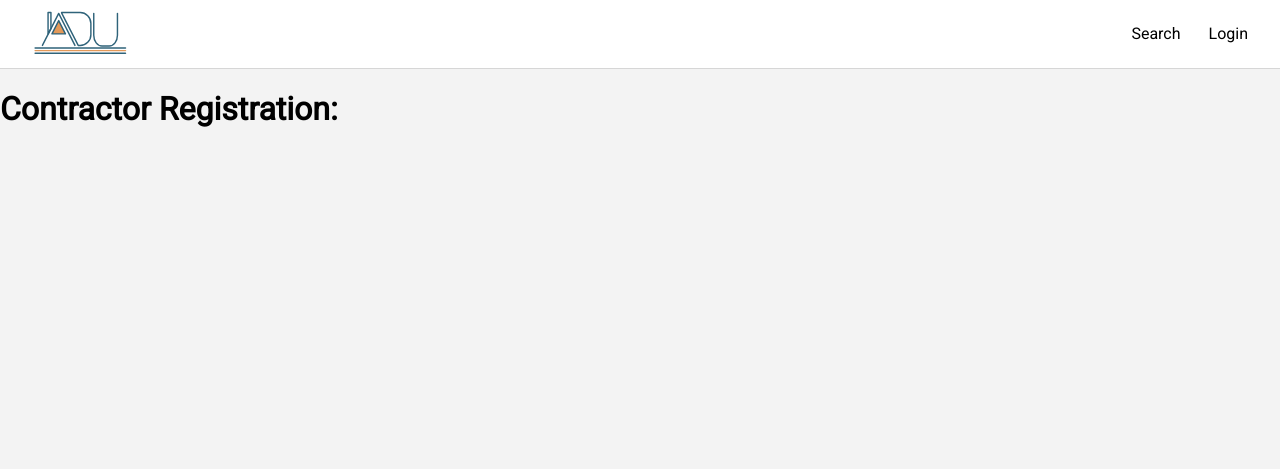
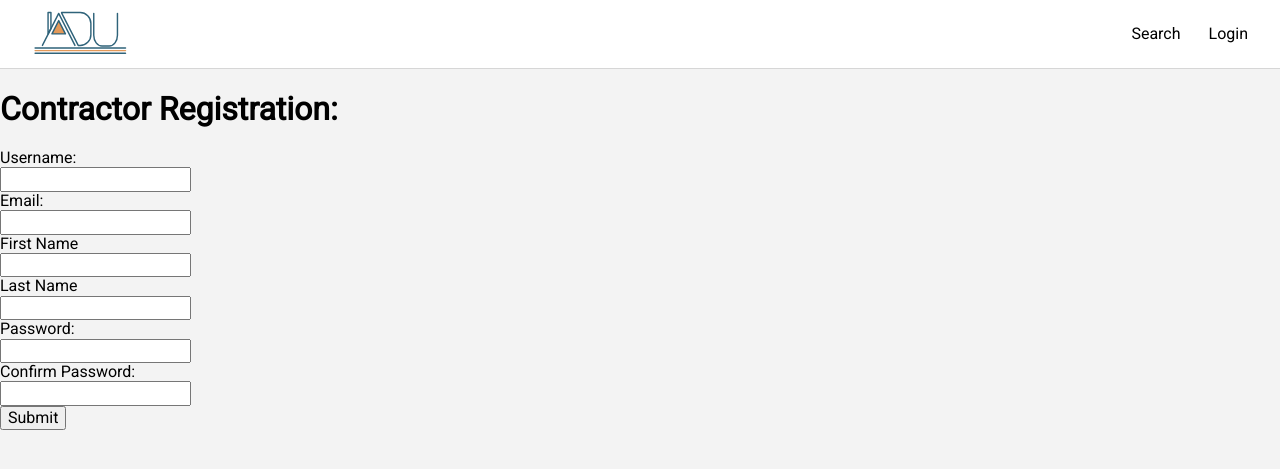
Before and after one commit to SeedyROM/adu-hack, a Django app: page /accounts/register_contractor in a window 1280 px wide. Shown: the top 469 px of the page. Run offline with Django 3.2, Linux system fonts and the light colour scheme.

Commit message:
merging from messaging

```diff
--- a/accounts/views.py
+++ b/accounts/views.py
@@ -1,13 +1,43 @@
 from django.shortcuts import render, HttpResponse, HttpResponseRedirect
 from django.contrib.auth import logout
 from django.contrib.auth import authenticate, login
+from accounts.models import User, PropertyOwnerInformation, ContractorInformation
 
 
 def register_property_owner_user(request):
+    if request.method == 'POST':
+        user = User()
+        user.username = request.POST.get('username')
+        user.email = request.POST.get('email')
+        user.first_name = request.POST.get('first_name')
+        user.last_name = request.POST.get('last_name')
+        user.set_password(request.POST.get('password1'))
+        user.user_type = 0
+
+        po = PropertyOwnerInformation()
+        po.save()
+
+        user.property_owner_information = po
+        user.save()
+        return HttpResponseRedirect('/')
     return render(request, 'accounts/register-owner.html', {})
 
 
 def register_contractor_user(request):
+    if request.method == 'POST':
+        user = User()
+        user.username = request.POST.get('username')
+        user.email = request.POST.get('email')
+        user.first_name = request.POST.get('first_name')
+        user.last_name = request.POST.get('last_name')
+        user.set_password(request.POST.get('password1'))
+        user.user_type = 1
+        co = ContractorInformation()
+        co.save()
+
+        user.contractor_information = co
+        user.save()
+        return HttpResponseRedirect('/')
     return render(request, 'accounts/register-contractor.html', {})
 
 
--- a/adu_hack/settings.py
+++ b/adu_hack/settings.py
@@ -124,8 +124,6 @@ USE_TZ = True
 # Static files (CSS, JavaScript, Images)
 # https://docs.djangoproject.com/en/2.1/howto/static-files/
 
-STATIC_URL = '/static/'
-
 # Authentication
 AUTH_USER_MODEL = 'accounts.User'
 LOGIN_REDIRECT_URL = '/'
--- /dev/null
+++ b/templates/accounts/partials/_register_common.html
@@ -0,0 +1,35 @@
+<div>
+    <label for="username">Username:</label>
+    <br>
+    <input type="text" id="username" name="username">
+</div>
+
+<div>
+    <label for="email">Email:</label>
+    <br>
+    <input type="email" id="email" name="email">
+</div>
+
+<div>
+    <label for="first_name">First Name</label>
+    <br>
+    <input type="text" id="first_name" name="first_name">
+</div>
+
+<div>
+    <label for="last_name">Last Name</label>
+    <br>
+    <input type="text" id="last_name" name="last_name">
+</div>
+
+<div>
+    <label for="password1">Password:</label>
+    <br>
+    <input type="password" id="password1" name="password1">
+</div>
+
+<div>
+    <label for="password2">Confirm Password:</label>
+    <br>
+    <input type="password" id="password2" name="password2">
+</div>
--- a/templates/accounts/register-contractor.html
+++ b/templates/accounts/register-contractor.html
@@ -1,6 +1,10 @@
 {% extends 'base.html' %}
 
 {% block content %}
-<h1>Contractor Registration:</h1>
-<!-- FINISH THIS -->
+    <h1>Contractor Registration:</h1>
+    <form action="{% url 'accounts:register_contractor_user' %}" method="post" enctype="multipart/form-data">
+        {% csrf_token %}
+        {% include 'accounts/partials/_register_common.html' %}
+        <input type="submit">
+    </form>
 {% endblock content %}
```
Also changed, not shown: templates/accounts/register-owner.html (+7 -3 lines), db.sqlite3.
